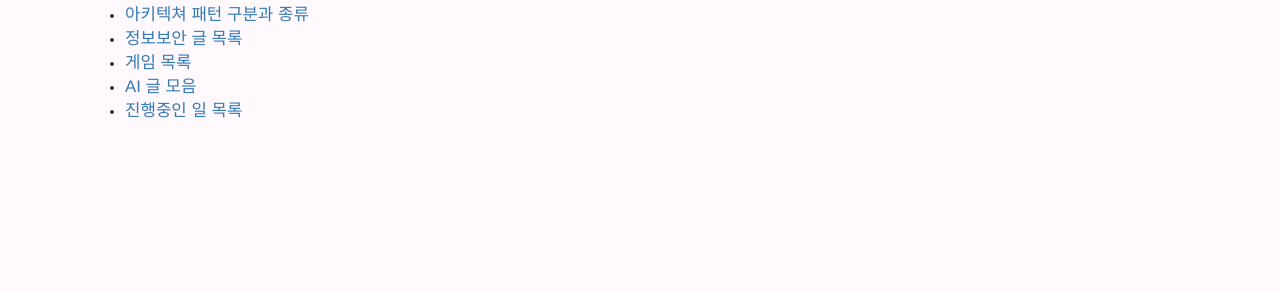
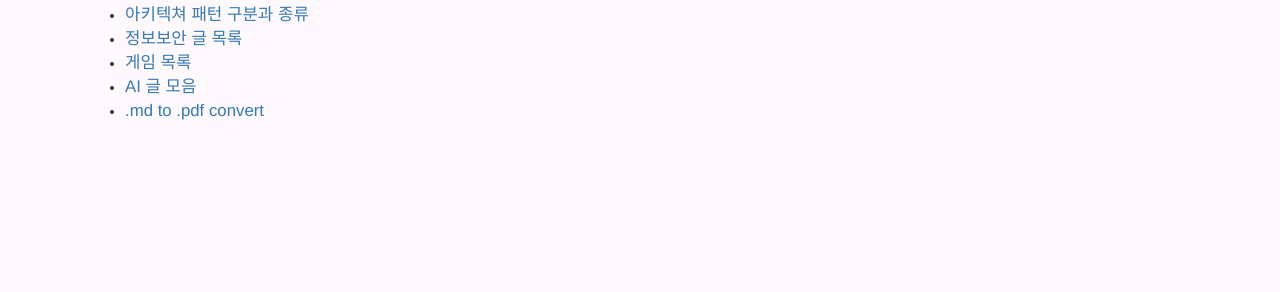
Before and after one commit to Gihak111/Gihak111.github.io, a Jekyll site: the page built from index.html, in a window 1280 px wide. Shown: the part 807-1099 px from the top of the page. Built offline with Jekyll 4.4.1, drawn with Linux system fonts in a browser that asks for light colours; the list of posts is cut into pages by our own code.

Commit message:
Update index.html

```diff
--- a/index.html
+++ b/index.html
@@ -65,8 +65,8 @@ title: Home
                 AI 글 모음
               </a><br>
               <li>
-                <a href="https://gihak111.github.io/todo_list/index.html">
-                진행중인 일 목록
+                <a href="https://gihak111.github.io/plus/md_to_pdf.html">
+                .md to .pdf convert
                 </a>
               </li>
             </li>
```
